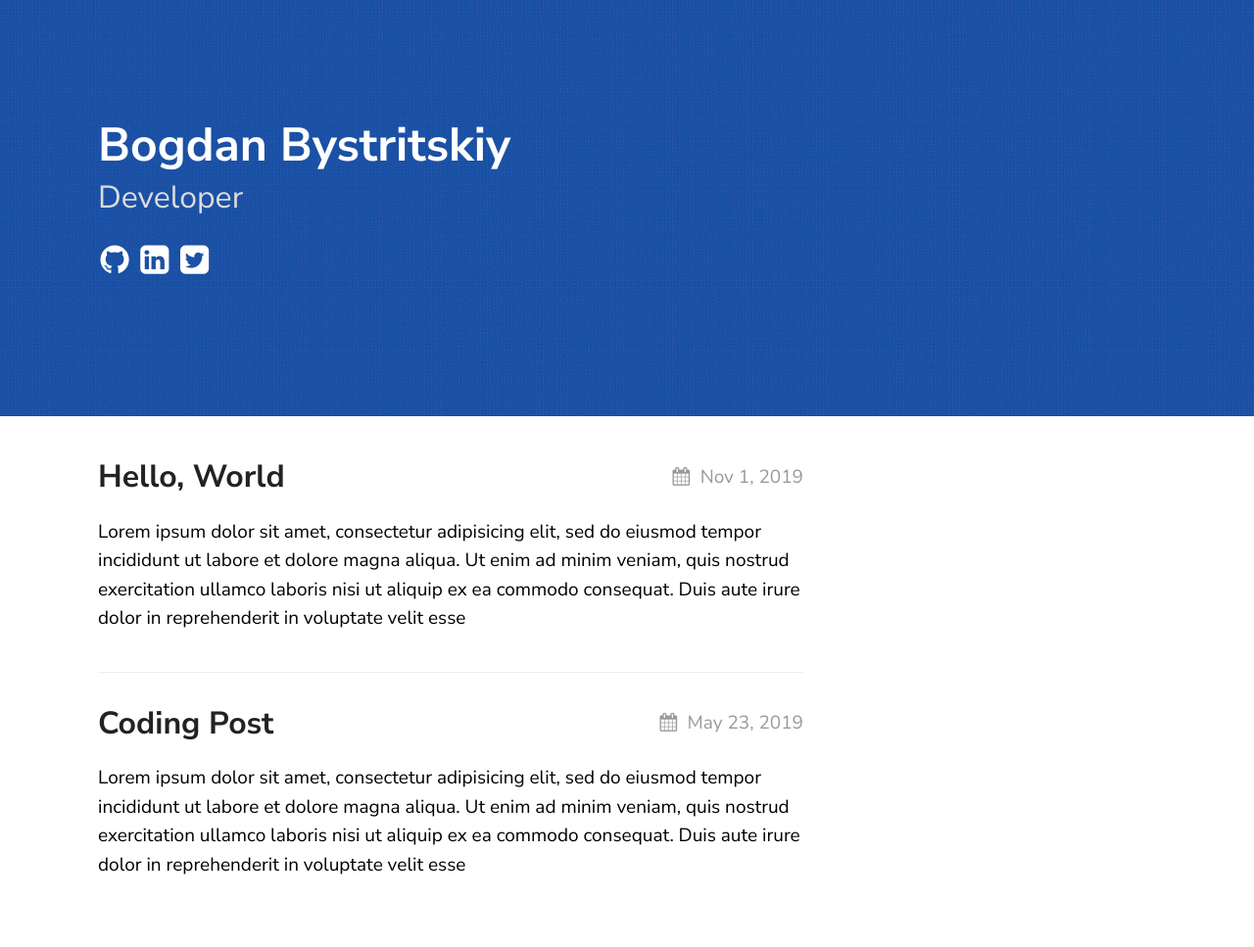
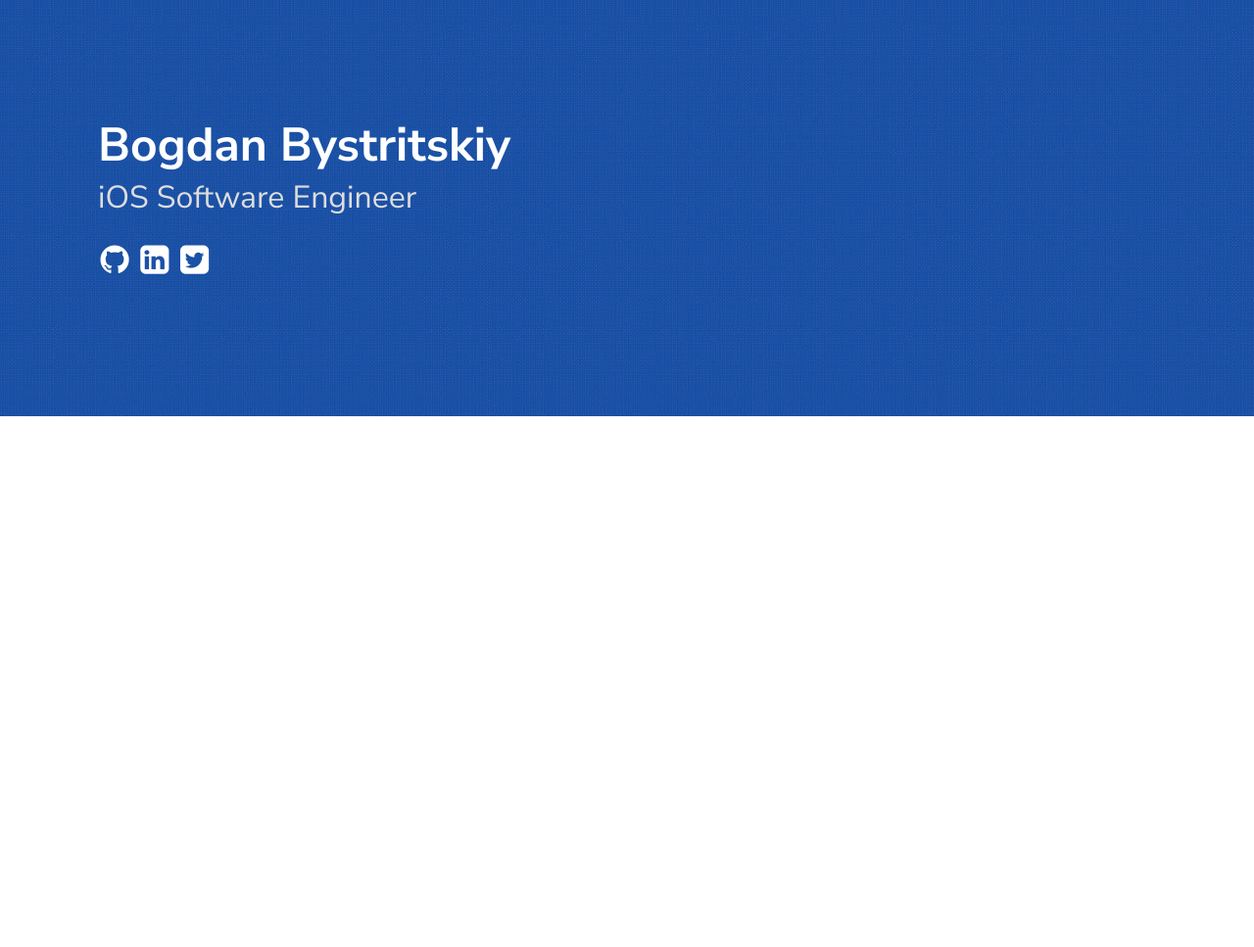
Before and after one commit to bystritskiy/bystritskiy.github.io, a Jekyll site: the page built from index.md, in a window 1280 px wide. Shown: the whole page at 98% size. Built offline with Jekyll 4.4.1, drawn with Linux system fonts in a browser that asks for light colours; a file with an impossible date is left out; after the commit the page ends 900 px from its top, so only the background shows below that.

````diff
--- a/_config.yml
+++ b/_config.yml
@@ -2,9 +2,7 @@ title: Bogdan Bystritskiy
 author: Bogdan Bystritskiy
 email: b@bystritskiy.com
 description: >
-  Write an awesome description for your new site here. You can edit this
-  line in _config.yml. It will appear in your document head meta (for
-  Google search results) and in your feed.xml site description.
+  I am an iOS Software Engineer with 3-year experience of iOS programming. This is my blog.
 show_excerpts: true
 
 sass:
@@ -13,7 +11,7 @@ sass:
 permalink: /posts/:title/
 texture:
   title: Bogdan Bystritskiy
-  tagline: Developer
+  tagline: iOS Software Engineer
   date_format: "%b %-d, %Y"
   style: blue
   showNav: false
--- a/_posts/2019-06-30-coding-post.markdown
+++ /dev/null
@@ -1,32 +0,0 @@
----
-layout: post
-title:  "Coding Post"
-description: An example post which shows code rendering.
-date:   2019-05-23 21:03:36 +0530
-categories: Javascript NodeJS
----
-Lorem ipsum dolor sit amet, consectetur adipisicing elit, sed do eiusmod tempor incididunt ut labore et dolore magna aliqua. Ut enim ad minim veniam, quis nostrud exercitation ullamco laboris nisi ut aliquip ex ea commodo consequat. Duis aute irure dolor in reprehenderit in voluptate velit esse
-
-```javascript
-const express = require('express')
-const app = express()
-
-app.get('/', function (req, res) {
-  res.send('Hello World')
-})
-
-app.listen(3000)
-```
-
-Lorem ipsum dolor sit amet, consectetur adipisicing elit. Aliquam qui voluptatem excepturi nemo similique atque sapiente aperiam, dolorum deleniti! Esse quam perferendis temporibus nemo at molestias necessitatibus tenetur cupiditate sapiente. Lorem ipsum dolor sit amet, consectetur adipisicing elit. Nihil et voluptatibus non labore officiis assumenda, distinctio perspiciatis blanditiis nesciunt rerum molestias impedit fugiat nulla qui libero minima quasi! Libero, iure.
-
-```scss
-body {
-	font-family: 'Nunito Sans', sans-serif;
-	line-height: 1.5em;
-	margin: 0;
-	-webkit-font-smoothing: antialiased;
-	-moz-osx-font-smoothing: grayscale;
-}
-```
-Lorem ipsum dolor sit amet, consectetur adipisicing elit. Aliquam rerum, ratione impedit necessitatibus facere soluta odio repellat asperiores neque! Sunt iusto quia suscipit amet inventore eum, vel molestiae reiciendis alias.
--- a/_posts/2019-05-23-welcome-to-jekyll.markdown
+++ b/_posts/2019-11-13-hello-world.markdown
@@ -1,11 +1,9 @@
 ---
 layout: post
 title:  "Hello, World"
-date:   2019-11-01 15:00:00 +0530
+date:   2019-13-11 16:00:00 +0530
 ---
 Lorem ipsum dolor sit amet, consectetur adipisicing elit, sed do eiusmod tempor incididunt ut labore et dolore magna aliqua. Ut enim ad minim veniam, quis nostrud exercitation ullamco laboris nisi ut aliquip ex ea commodo consequat. Duis aute irure dolor in reprehenderit in voluptate velit esse
-
-![texture theme preview](https://images.unsplash.com/photo-1500322969630-a26ab6eb64cc?ixlib=rb-1.2.1&ixid=eyJhcHBfaWQiOjEyMDd9&w=1000&q=80)
 
 Check out the [Jekyll docs][jekyll-docs] for more info on how to get the most out of Jekyll. File all bugs/feature requests at [Jekyll’s GitHub repo][jekyll-gh]. If you have questions, you can ask them on [Jekyll Talk][jekyll-talk].
 
````
